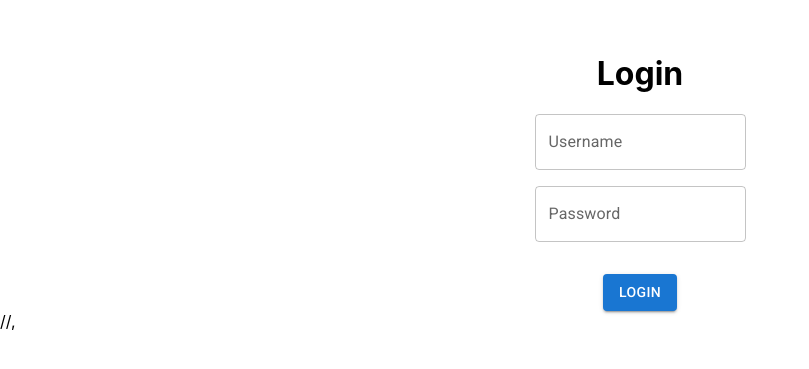
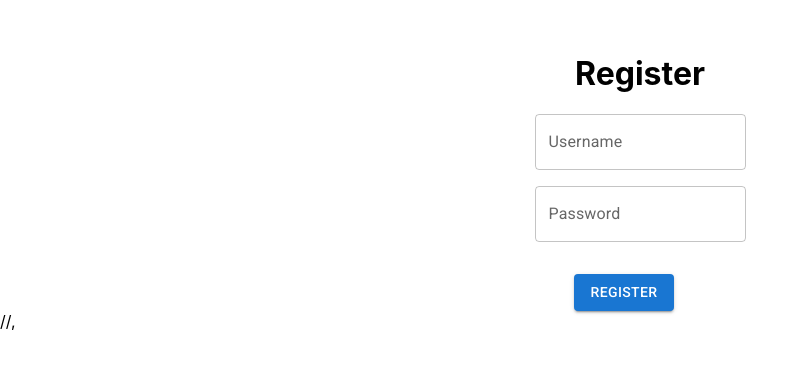
Before and after one commit to SnehilVerma/Piggyback, a React (Create React App) app in the folder src/client/: page /register in a window 1280 px wide. Shown: the part 147-516 px from the top of the page, without its empty margins (0-809 px from the left). Built offline with nearby package versions, Linux system fonts and the light colour scheme.

Commit message:
Adding Registration component

```diff
--- a/src/client/src/App.js
+++ b/src/client/src/App.js
@@ -8,6 +8,7 @@ import RideBook from "./RideBook/RideBook";
 import RideMatch from "./RideMatch/RideMatch";
 import RideConfirm from "./RideConfirm/RideConfirm";
 import HomePage from "./HomePage/HomePage";
+import Register from "./Register/Register";
 import { BrowserRouter, Routes, Route } from "react-router-dom";
 // import { eventSource } from 'react';
 
@@ -112,7 +113,7 @@ return (
       <BrowserRouter>
         <Routes>
           <Route exact path="/" element={<HomePage/>} />
-          <Route exact path="/register" element={<Login/>} />
+          <Route exact path="/register" element={<Register/>} />
           <Route exact path="/login" element={<Login/>} />
           <Route path="/RideBook" element={<RideBook/>} />
           <Route path="/RideMatch" element={<RideMatch/>} />
--- /dev/null
+++ b/src/client/src/Register/Register.css
@@ -0,0 +1,16 @@
+#register
+{
+ margin:0px auto;
+}
+.register{
+    margin-top: 201px;
+}
+.center-text{
+        text-align: center;
+ }
+.register-button{
+    margin-top: 2em;
+}
+.text-field{
+    margin-top: 1em;
+}
--- /dev/null
+++ b/src/client/src/Register/Register.js
@@ -0,0 +1,8 @@
+import React    from "react";
+import Template from "./Register.jsx";
+
+function Register(){
+    return Template.call(this);
+}
+
+export default Register;
--- /dev/null
+++ b/src/client/src/Register/Register.jsx
@@ -0,0 +1,60 @@
+import "./Register.css";
+import React, {setError, useState} from "react";
+import MediaQuery from 'react-responsive';
+import {Button, TextField} from '@mui/material';
+import {Link, useNavigate } from "react-router-dom";
+
+function Template() {
+   const [state, setState] = useState({
+       userName: '',
+       password: '',
+     });
+
+     const navigate = useNavigate();
+     const handleOnSubmit = (event) => {
+       if (event){
+            const requestOptions = {
+                     method: 'POST',
+                     headers: { 'Content-Type': 'application/json', 'Accept': 'application/json','Access-Control-Allow-Origin': '*'},
+                     body: JSON.stringify(state)
+                 };
+            fetch('http://localhost:8080/registration', requestOptions)
+            .then( res => {
+                   if(res.status >= 400) {
+                               throw new Error("Server responded with error!");
+                           }
+                   console.log("Registration successful")
+                   navigate('/Login', {state:state})
+               }
+            )
+            .then(data => setState({userId: data.id}))
+            .catch(function(error) {
+   //                 setError('User already exists!);
+               console.error('User already exists!');
+               });
+       }
+     };
+
+   const handleInputChange = (event) =>{
+      const { name, value } = event.target;
+      setState((prevState) => ({...prevState, [name]: value}))
+    };
+  return (
+    <div className="register center-text">
+            <h1>Register</h1>
+            <div>
+                    <TextField id="outlined-basic" name="userName" variant="outlined" placeholder="Username" label="Username"
+                    onChange={handleInputChange}/>
+            </div>
+            <div className="text-field">
+                    <TextField id="outlined-basic" name="password" variant="outlined" type="password" placeholder="Password"
+                    label="Password" onChange={handleInputChange}/>
+            </div>
+            <div className="register-button">
+                  <Button variant="contained" onClick={handleOnSubmit}>Register</Button>
+            </div>
+        </div>
+  );
+};
+
+export default Template;
--- /dev/null
+++ b/src/client/src/Register/index.js
@@ -0,0 +1,2 @@
+import Register from "./Register";
+export default Register;
```
